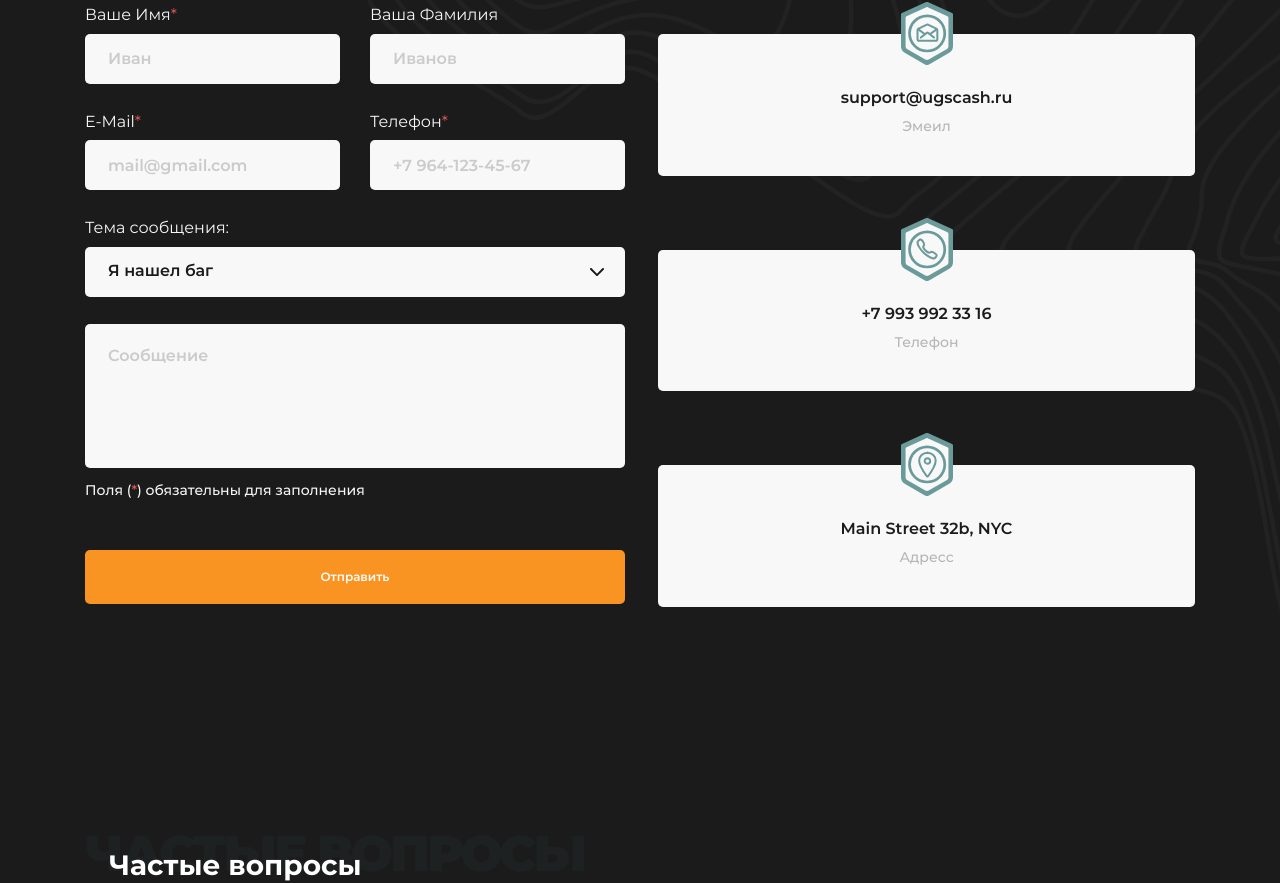
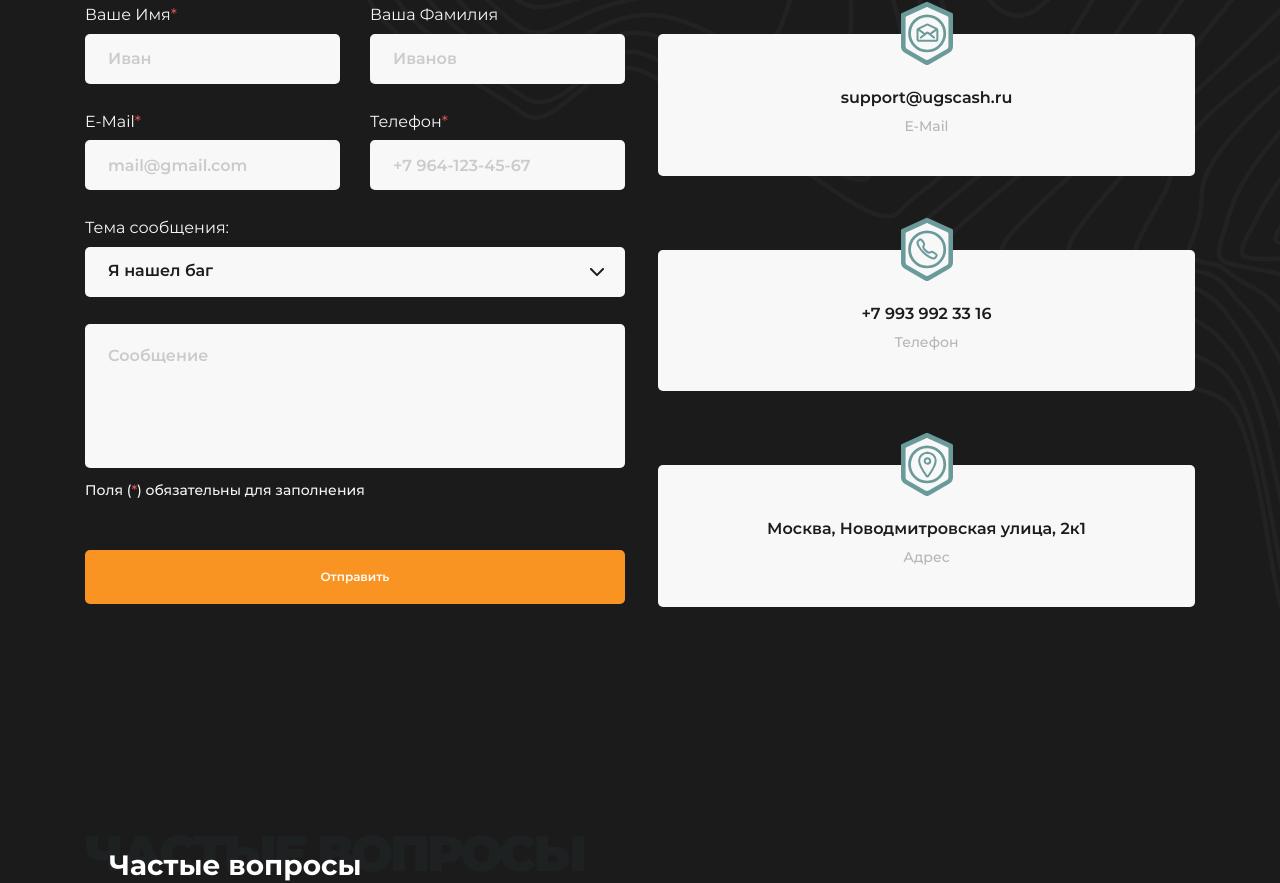
Before and after one commit to ddnnss/ugs, a Django app: page /contacts/ in a window 1280 px wide. Shown: the part 604-1487 px from the top of the page. Run offline with Django 3.2, Linux system fonts and the light colour scheme; data that the repository does not hold is empty; parts of the project's set-up code (start-up, migrations or seed data) failed here and were passed over; some libraries are stand-ins or nearby versions.

Commit message:
js fix, add admin pages

```diff
--- a/templates/pages/contacts.html
+++ b/templates/pages/contacts.html
@@ -96,7 +96,7 @@
 								<img src="{% static 'img/contacts-ico-1.svg' %}" alt="">
 							</div>
 							<span class="contacts-title">support@ugscash.ru</span>
-							<p>Эмеил</p>
+							<p>E-Mail</p>
 						</div>
 						<div class="contacts-block" data-aos="fade-up" data-aos-duration="500" data-aos-once="true">
 							<div class="contacts-ico">
@@ -109,8 +109,8 @@
 							<div class="contacts-ico">
 								<img src="{% static 'img/contacts-ico-3.svg' %}" alt="">
 							</div>
-							<span class="contacts-title">Main Street 32b, NYC</span>
-							<p>Адресс</p>
+							<span class="contacts-title">Москва, Новодмитровская улица, 2к1</span>
+							<p>Адрес</p>
 						</div>
 					</div>
 				</div>
```
